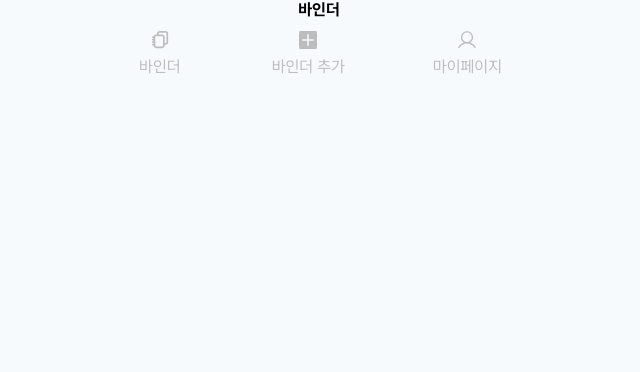
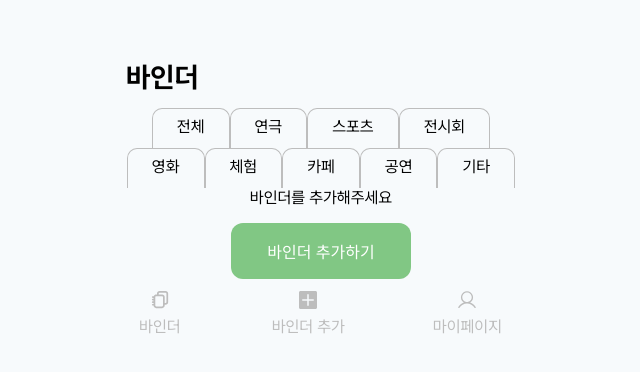
Before and after one commit to b1nder/binder-frontend, a Next.js app: page / in a window 1280 px wide. Shown: the top 372 px of the page, without its empty margins (321-961 px from the left). Built offline with nearby package versions, Linux system fonts and the light colour scheme.

Commit message:
feat: Button 추가

```diff
--- a/src/app/page.tsx
+++ b/src/app/page.tsx
@@ -1,13 +1,62 @@
 'use client';
 import styled from '@emotion/styled';
+import Tap from '@/components/Tap/index';
+import Button from '@/components/Button/index';
+
+const HomeContainer = styled.div`
+  display: flex;
+  flex-direction: column;
+  height: calc(100% - 75px);
+  align-items: center;
+  justify-items: center;
+  padding-left: 4px;
+`;
 
 const Title = styled.div`
+  padding-top: 60px;
   font-weight: bold;
+  font-size: 28px;
 `;
+
+const TitleContainer = styled.div`
+  display: flex;
+  flex-direction: column;
+  justify-content: left;
+  width: 100%;
+  gap: 6px;
+  height: fit-content;
+`;
+
+const Message = styled.span`
+  width: 100%;
+  justify-content: center;
+  display: flex;
+`;
+
 export default function Home() {
+  const onClickHandler = () => {
+    console.log('clicked');
+  };
   return (
-    <div>
-      <Title>바인더</Title>
-    </div>
+    <HomeContainer>
+      <TitleContainer>
+        <div style={{ display: 'flex', flexDirection: 'column', gap: '14px' }}>
+          <Title>바인더</Title>
+          <Tap />
+        </div>
+      </TitleContainer>
+      <div
+        style={{
+          display: 'flex',
+          flexDirection: 'column',
+          justifyContent: 'center',
+          height: '100%',
+          gap: '16px',
+        }}
+      >
+        <Message>바인더를 추가해주세요</Message>
+        <Button content={'바인더 추가하기'} onClickHandler={onClickHandler} />
+      </div>
+    </HomeContainer>
   );
 }
```
